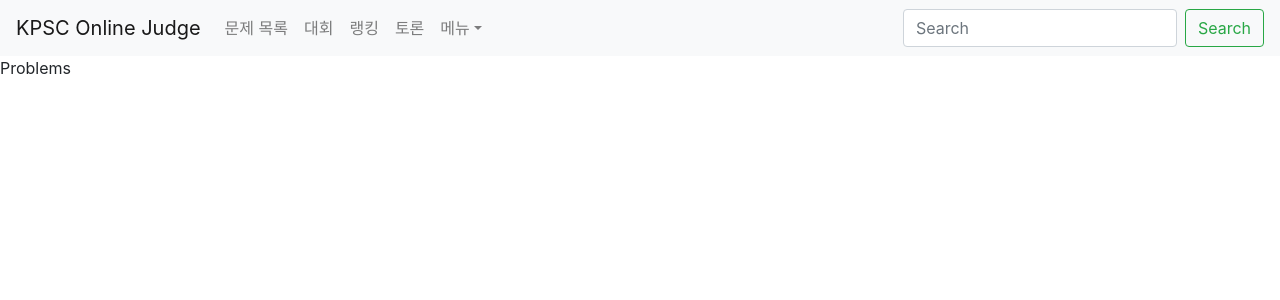
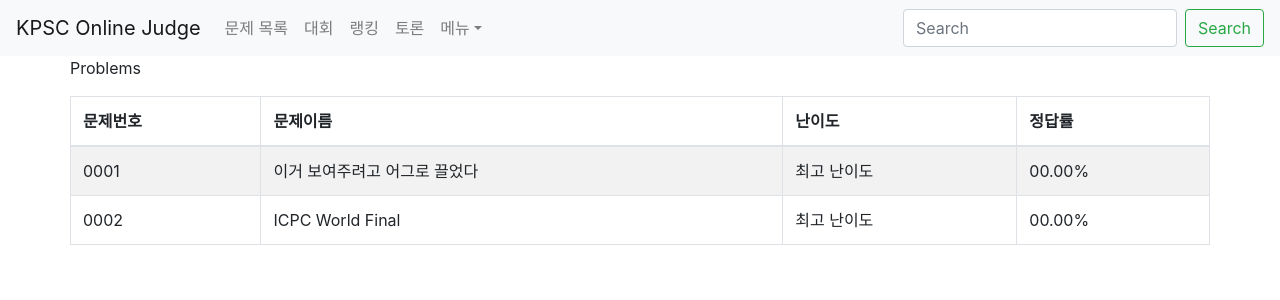
Before and after one commit to KMUCS-KPSC/online-judge, a React (Create React App) app in the folder web/: page /problems in a window 1280 px wide. Shown: the top 300 px of the page. Built offline with nearby package versions, Linux system fonts and the light colour scheme.

Commit message:
feature: add basic table component & implement on problem page using mock data

```diff
--- /dev/null
+++ b/web/src/components/basicTable.js
@@ -0,0 +1,46 @@
+import React, {Component} from 'react';
+import Table from 'react-bootstrap/Table'
+
+class BasicTable extends Component {
+    constructor(props) {
+        super(props);
+    }
+
+    headers = () => {
+        const head = [];
+        for(let i = 0; i < this.props.headers.length; ++i){
+            head.push(<th>{this.props.headers[i]}</th>);
+        }
+        return head;
+    }
+
+    rows = () => {
+        const rows = [];
+        for(let i = 0; i < this.props.rows.length; ++i){
+            const row = [];
+            for(let j = 0; j < this.props.rows[i].length; ++j)
+                row.push(<td>{this.props.rows[i][j]}</td>);
+            rows.push(<tr>{row}</tr>);
+        }
+        return rows;
+    }
+
+    render() {
+        return (
+            <Table striped bordered hover>
+                <thead>
+                    <tr>
+                        <this.headers />
+                    </tr>
+                </thead>
+                <tbody>
+                    <this.rows />
+                </tbody>
+            </Table>
+        );
+    }
+}
+
+BasicTable.propTypes = {};
+
+export default BasicTable;
--- a/web/src/pages/problems.js
+++ b/web/src/pages/problems.js
@@ -1,13 +1,37 @@
 import React, {Component} from 'react';
+import BasicTable from '../components/basicTable'
+import Container from 'react-bootstrap/Container'
+import Row from 'react-bootstrap/Row'
+
 
 class Problems extends Component {
     constructor(props) {
         super(props);
+
+        const rows = [
+            ['0001', '이거 보여주려고 어그로 끌었다', '최고 난이도', '00.00%'],
+            ['0002', 'ICPC World Final', '최고 난이도', '00.00%'],
+        ];
+
+        this.state = {
+            headers: [
+                '문제번호',
+                '문제이름',
+                '난이도',
+                '정답률',
+            ],
+            problems: rows,
+        };
     }
 
     render() {
         return (
-            <p>Problems</p>
+            <Container>
+                <Row className="justify-content-md">
+                    <p>Problems</p>
+                    <BasicTable headers={this.state.headers} rows={this.state.problems} />
+                </Row>
+            </Container>
         );
     }
 }
```
Also changed, not shown: 1 other file (tests, documents, lock files or other folders).
